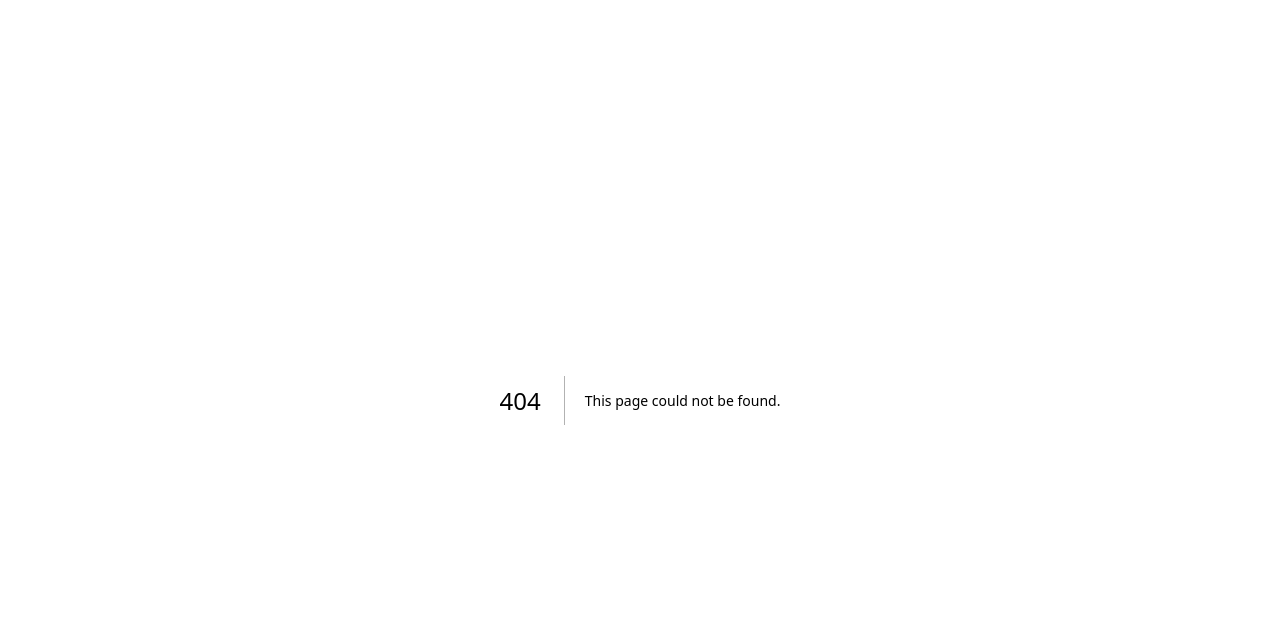
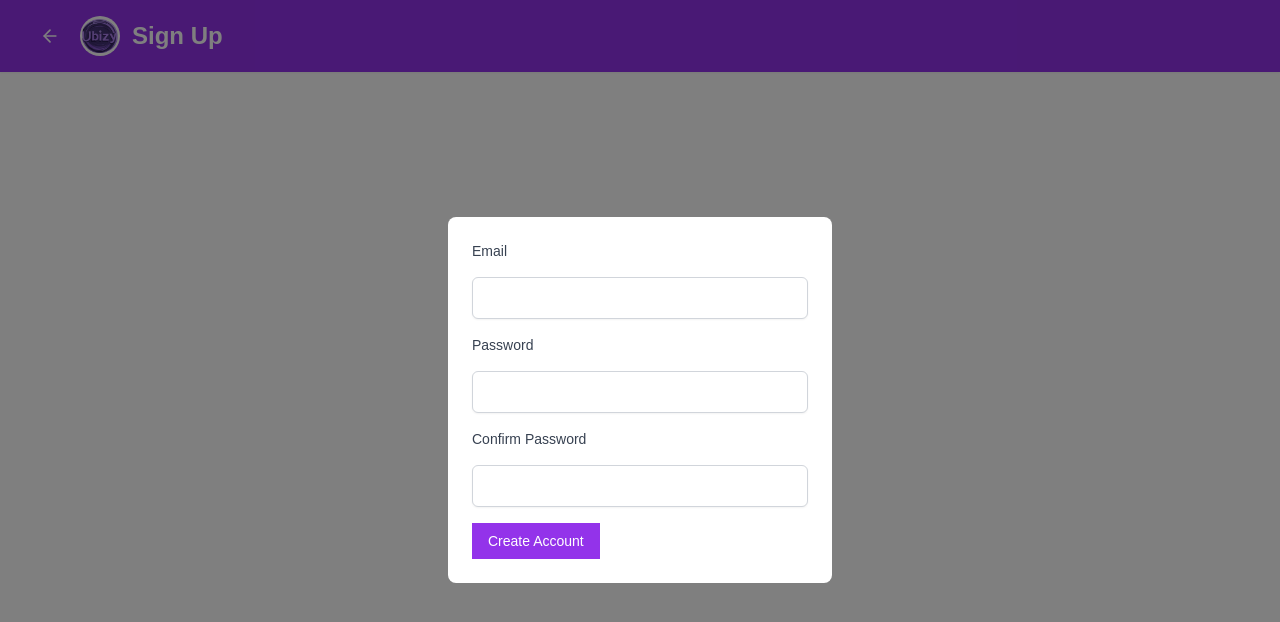
Before and after one commit to JamesVera-Soto/Ubizzy, a Next.js app: page /signup in a window 1280 px wide. Before the commit this address had no page. Shown: the top 622 px of the page. Built offline with nearby package versions, Linux system fonts and the light colour scheme.

Commit message:
sign up page

```diff
--- a/app/signin/page.tsx
+++ b/app/signin/page.tsx
@@ -12,7 +12,7 @@ export default function AuthPage() {
 
   const handleCreateAccount = () => {
     // Redirect to the create account page
-    router.push("/auth/create-account");
+    router.push("/signup");
   };
 
   return (
--- /dev/null
+++ b/app/signup/page.tsx
@@ -0,0 +1,56 @@
+"use client"
+
+import { User, LogOut, BarChart2, ArrowLeft, Home, CalendarIcon, Bot } from "lucide-react"
+import Image from "next/image"
+import ChatBot from "@/components/ChatBot"
+import { useTaskStore } from "@/stores/taskStore"
+import { useRouter } from "next/navigation"
+import { useState } from "react"
+
+export default function SignUpPage() {
+    const router = useRouter();
+    const [showChatBot, setShowChatBot] = useState(false)
+
+    return (
+        <div>
+            <header className="bg-purple-600 shadow-sm">
+                <div className="max-w-7xl mx-auto px-4 py-4 sm:px-6 lg:px-8">
+                <div className="flex items-center gap-3">
+                    <button onClick={() => {router.back()}} className="p-2 rounded-full hover:bg-purple-500 text-white">
+                    <ArrowLeft className="w-5 h-5" />
+                    </button>
+                    <div className="w-10 h-10 rounded-full overflow-hidden bg-white p-0.5">
+                    <Image
+                        src="/logo.webp"
+                        alt="Ubizy Logo"
+                        width={40}
+                        height={40}
+                        className="w-full h-full object-contain"
+                    />
+                    </div>
+                    <h1 className="text-2xl font-bold text-white">Sign Up</h1>
+                </div>
+                </div>
+            </header>
+
+            <div className="fixed inset-0 bg-black bg-opacity-50 flex items-center justify-center p-4 z-50">
+                <div className="bg-white rounded-lg p-6 w-full max-w-sm">
+                    <form className="space-y-4">
+                        <label htmlFor="title" className="block text-sm font-medium text-gray-700">Email</label>
+                        <input className="mt-1 block w-full rounded-md border border-gray-300 px-3 py-2 shadow-sm focus:border-purple-500 focus:outline-none focus:ring-1 focus:ring-purple-500"></input>
+                        <label htmlFor="title" className="block text-sm font-medium text-gray-700">Password</label>
+                        <input className="mt-1 block w-full rounded-md border border-gray-300 px-3 py-2 shadow-sm focus:border-purple-500 focus:outline-none focus:ring-1 focus:ring-purple-500"></input>
+                        <label htmlFor="title" className="block text-sm font-medium text-gray-700">Confirm Password</label>
+                        <input className="mt-1 block w-full rounded-md border border-gray-300 px-3 py-2 shadow-sm focus:border-purple-500 focus:outline-none focus:ring-1 focus:ring-purple-500"></input>
+                        <button
+                        type="submit"
+                        className="bg-purple-600 px-4 py-2 text-sm font-medium text-white hover:bg-purple-700 focus:outline-none focus:ring-2 focus:ring-purple-500 focus:ring-offset-2"
+                        >
+                        Create Account
+                        </button>
+                    </form>
+                </div>
+            </div>
+        </div>
+    )
+}
```
